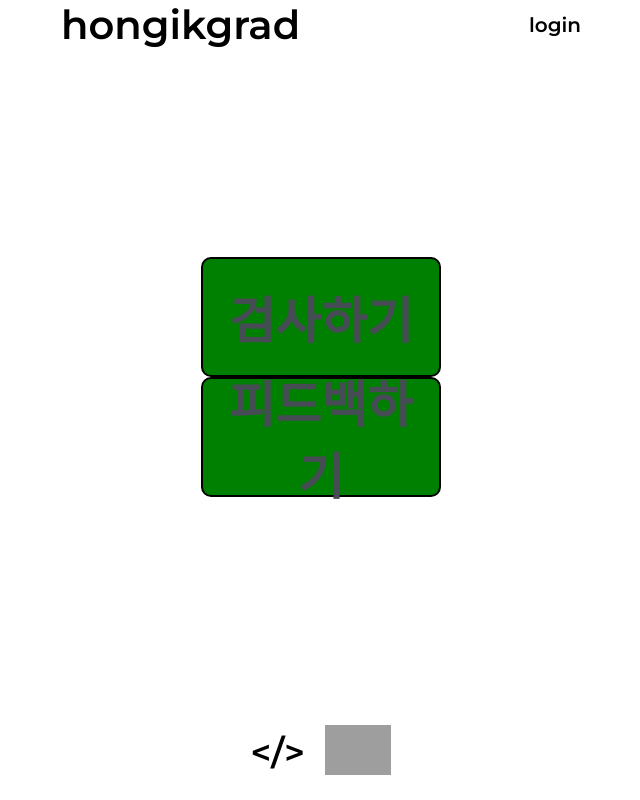
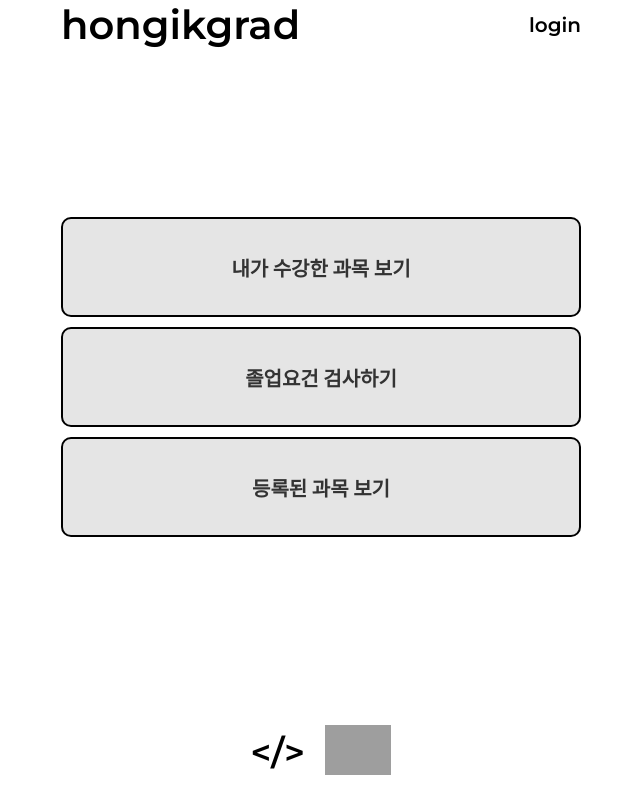
Before and after one commit to hongikgrad/hongikgrad.github.io, a React (Create React App) app: page / in a window 1280 px wide. Shown: the whole page, without its empty margins (319-959 px from the left). Built offline with nearby package versions, Linux system fonts and the light colour scheme; no server answers; grey boxes are pictures that could not be loaded.

Commit message:
[feat] mainpage 메뉴 변경

```diff
--- a/src/pages/MainPage.tsx
+++ b/src/pages/MainPage.tsx
@@ -1,16 +1,18 @@
 import * as React from "react";
-import styled from "styled-components";
-import FeedbackButton from "../components/button/FeedbackButton";
 import PageTemplate from "../components/PageTemplate";
-import TestButton from "../components/button/TestButton";
+import { Stack } from "@mui/material";
+import MenuButton from "../components/button/MenuButton";
 
 export interface MainPageProps {}
 
 export default function MainPage(props: MainPageProps) {
   return (
     <PageTemplate>
-      <TestButton />
-      <FeedbackButton />
+      <Stack spacing={"0.5rem"}>
+        <MenuButton text="내가 수강한 과목 보기" href="/users/courses" />
+        <MenuButton text="졸업요건 검사하기" href="/users/graduation" />
+        <MenuButton text="등록된 과목 보기" href="/courses" />
+      </Stack>
     </PageTemplate>
   );
 }
```
